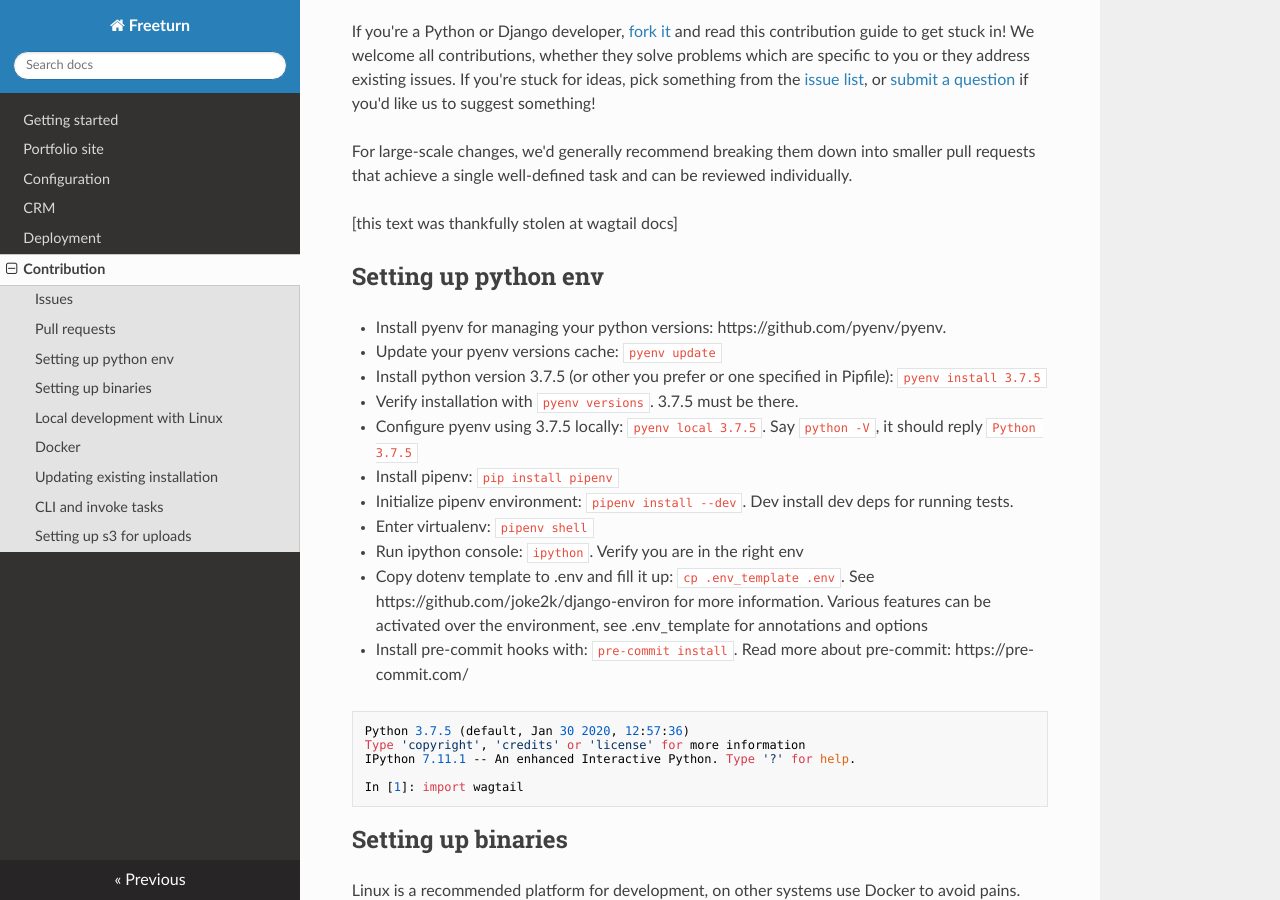
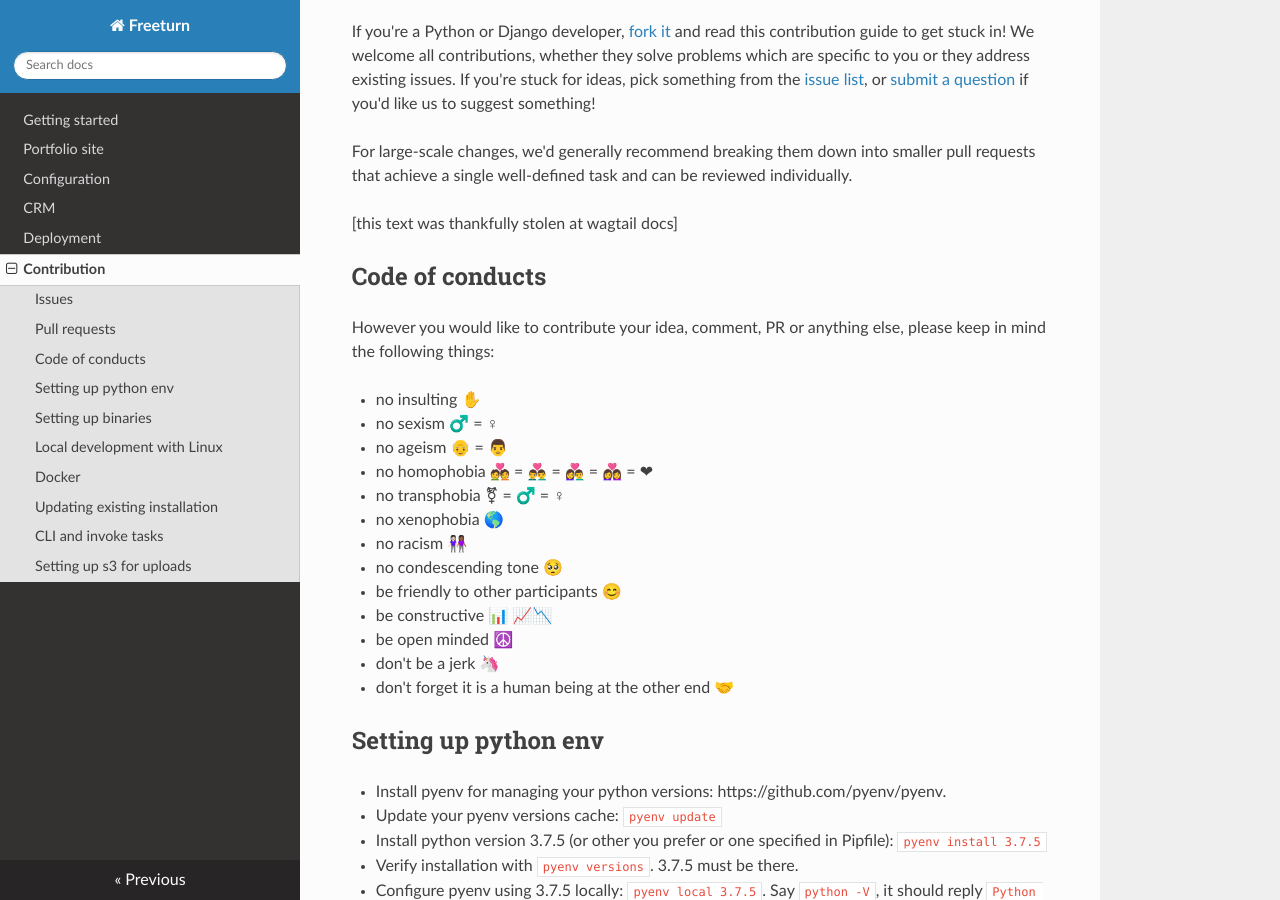
Before and after one commit to thorin-schiffer/freeturn, an MkDocs documentation site: the page built from docs/contribution.md, in a window 1280 px wide and 900 px high, scrolled down 564 px. Built offline with MkDocs 1.6.1, drawn with Linux system fonts in a browser that asks for light colours; nearby versions of some CDN libraries.

Commit message:
Code of conducts

```diff
--- a/docs/contribution.md
+++ b/docs/contribution.md
@@ -34,6 +34,24 @@ into smaller pull requests that achieve a single well-defined task and
 can be reviewed individually.
 
 [this text was thankfully stolen at wagtail docs]
+
+## Code of conducts
+
+However you would like to contribute your idea, comment, PR or anything else, please keep in mind the following things:
+
+- no insulting ✋
+- no sexism ♂️ = ♀
+- no ageism 👴 = 👨
+- no homophobia 💑 = 👨‍❤️‍👨 = 👩‍❤️‍👨 = 👩‍❤️‍👩 = ❤
+- no transphobia ⚧ = ♂️ = ♀
+- no xenophobia 🌎
+- no racism 👩🏻‍🤝‍👩🏾
+- no condescending tone 🥺
+- be friendly to other participants 😊
+- be constructive 📊 📈📉
+- be open minded ☮️
+- don't be a jerk 🦄
+- don't forget it is a human being at the other end 🤝
 
 ## Setting up python env
 
```
